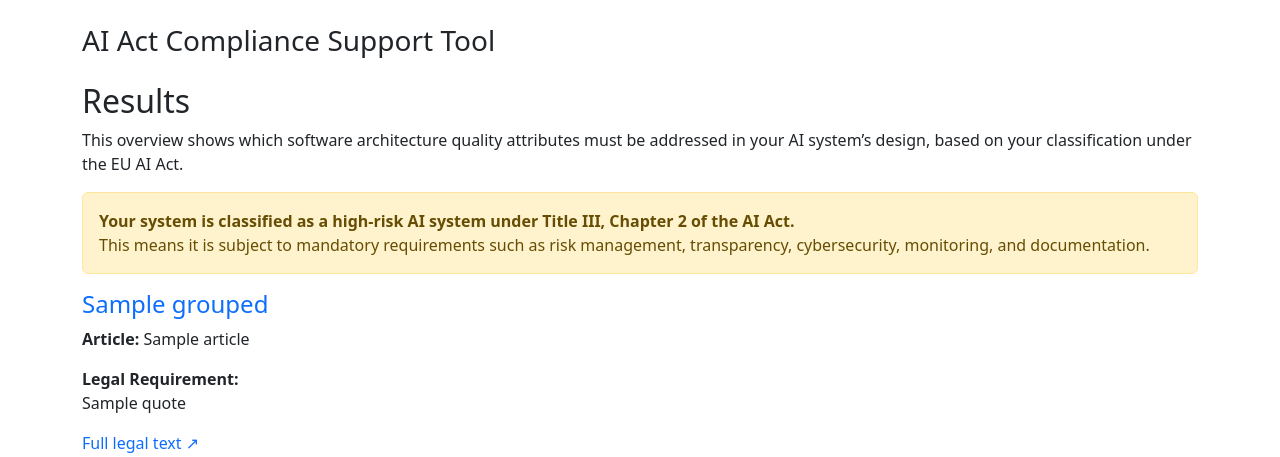
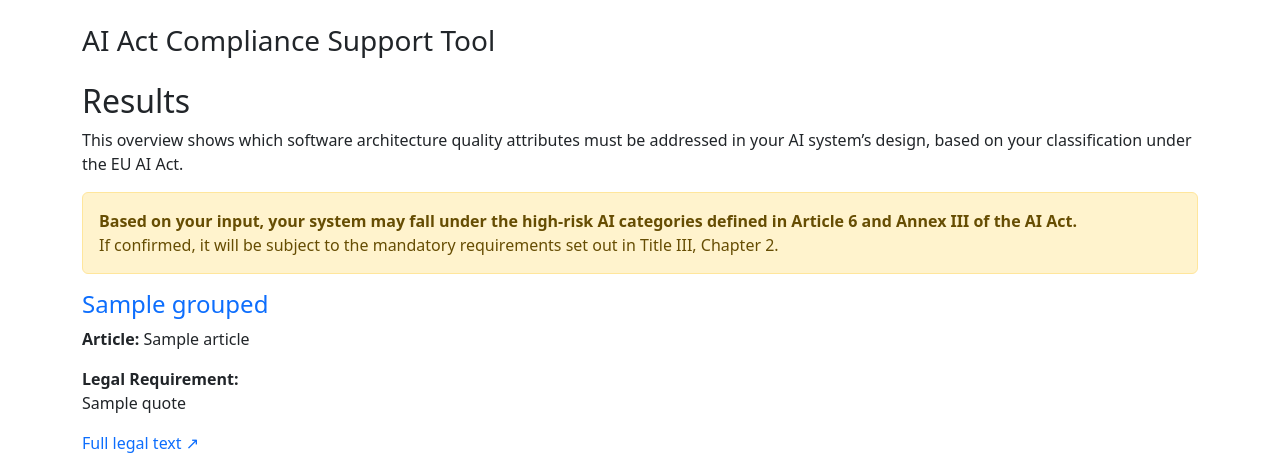
Before and after one commit to Roemerwage/ai-act-tool, a Flask app: template templates/results.html in a window 1280 px wide. Shown: the top 457 px of the page. Run offline with Flask 3, Linux system fonts and the light colour scheme; the template is opened without the code that fills it: most values are stand-ins (such as "Sample title", 1, 10 or a date in 2020).

Commit message:
Small changes is phrasing

```diff
--- a/templates/results.html
+++ b/templates/results.html
@@ -22,8 +22,8 @@
 
 {% elif grouped %}
   <div class="alert alert-warning">
-    <strong>Your system is classified as a high-risk AI system under Title III, Chapter 2 of the AI Act.</strong><br>
-    This means it is subject to mandatory requirements such as risk management, transparency, cybersecurity, monitoring, and documentation.
+    <strong>Based on your input, your system may fall under the high-risk AI categories defined in Article 6 and Annex III of the AI Act.</strong><br>
+    If confirmed, it will be subject to the mandatory requirements set out in Title III, Chapter 2.
   </div>
 
 {% else %}
```
